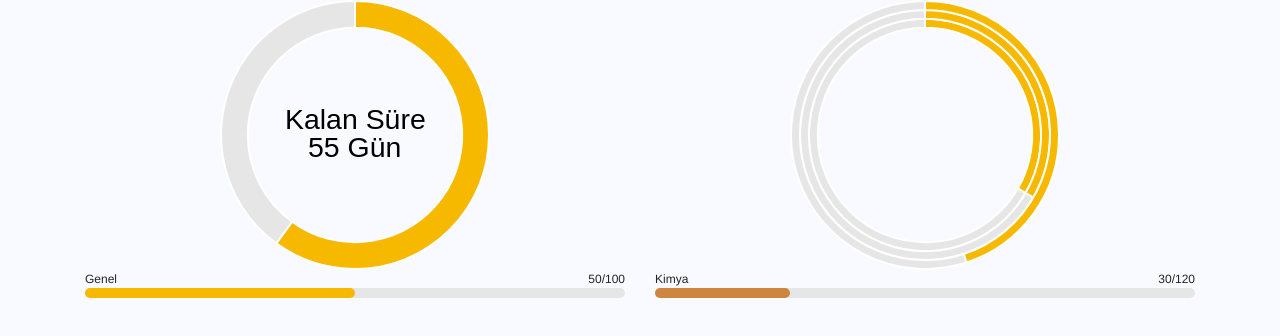
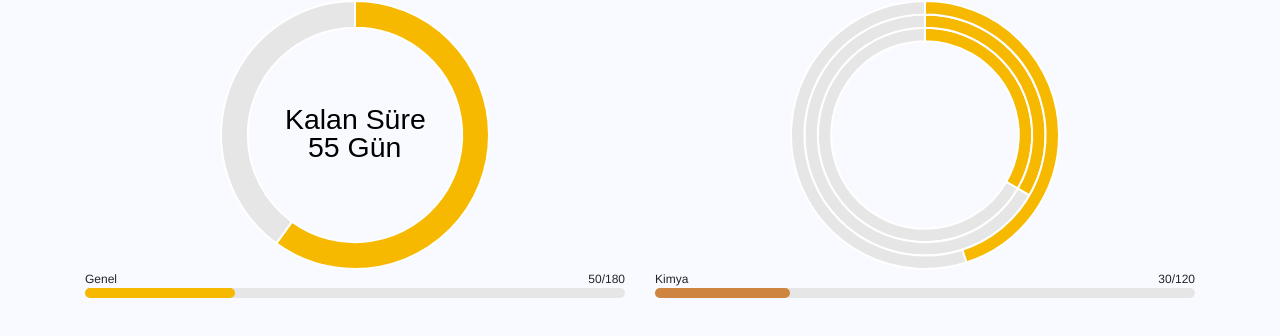
Before and after one commit to SenRecep/Berat-E-Learning, a plain HTML site: page elements.html in a window 1280 px wide. Drawn offline with nearby package versions, Linux system fonts and the light colour scheme; files whose address does not match are found by name.

Commit message:
ufak degisiklikler

```diff
--- a/assets/JS/Doughnut.js
+++ b/assets/JS/Doughnut.js
@@ -54,7 +54,7 @@ var myChart = new Chart(document.getElementById('myChart2'), {
         labels: {
             render: 'label'
           },
-        cutoutPercentage: 80,
+        cutoutPercentage: 70,
         tooltips: {
             callbacks: {
               label: function(tooltipItem, data) {
--- a/elements.html
+++ b/elements.html
@@ -1,5 +1,6 @@
 <!DOCTYPE html>
 <html lang="tr">
+
 <head>
   <meta charset="UTF-8">
   <meta name="viewport" content="width=device-width, initial-scale=1.0">
@@ -19,7 +20,7 @@
     <div class="container">
       <div class="row">
         <div class="col-6">
-          <canvas id="myChart1"></canvas>
+            <canvas id="myChart1"></canvas>
         </div>
         <div class="col-6">
           <canvas id="myChart2"></canvas>
@@ -27,10 +28,10 @@
       </div>
       <div class="row">
         <div class="col-6">
-          <div class="progressBar" data-color="#f6b900" data-title='Genel' data-max="100" data-val="50" ></div>
+          <div class="progressBar" data-color="#f6b900" data-title='Genel' data-max="180" data-val="50"></div>
         </div>
         <div class="col-6">
-          <div class="progressBar"  data-color="peru" data-title='Kimya'  data-max="120" data-val="30" ></div>
+          <div class="progressBar" data-color="peru" data-title='Kimya' data-max="120" data-val="30"></div>
         </div>
       </div>
     </div>
@@ -43,4 +44,5 @@
   <script src="assets/JS/Doughnut.js"></script>
   <script src="assets/JS/progressBar.js"></script>
 </body>
+
 </html>
```
